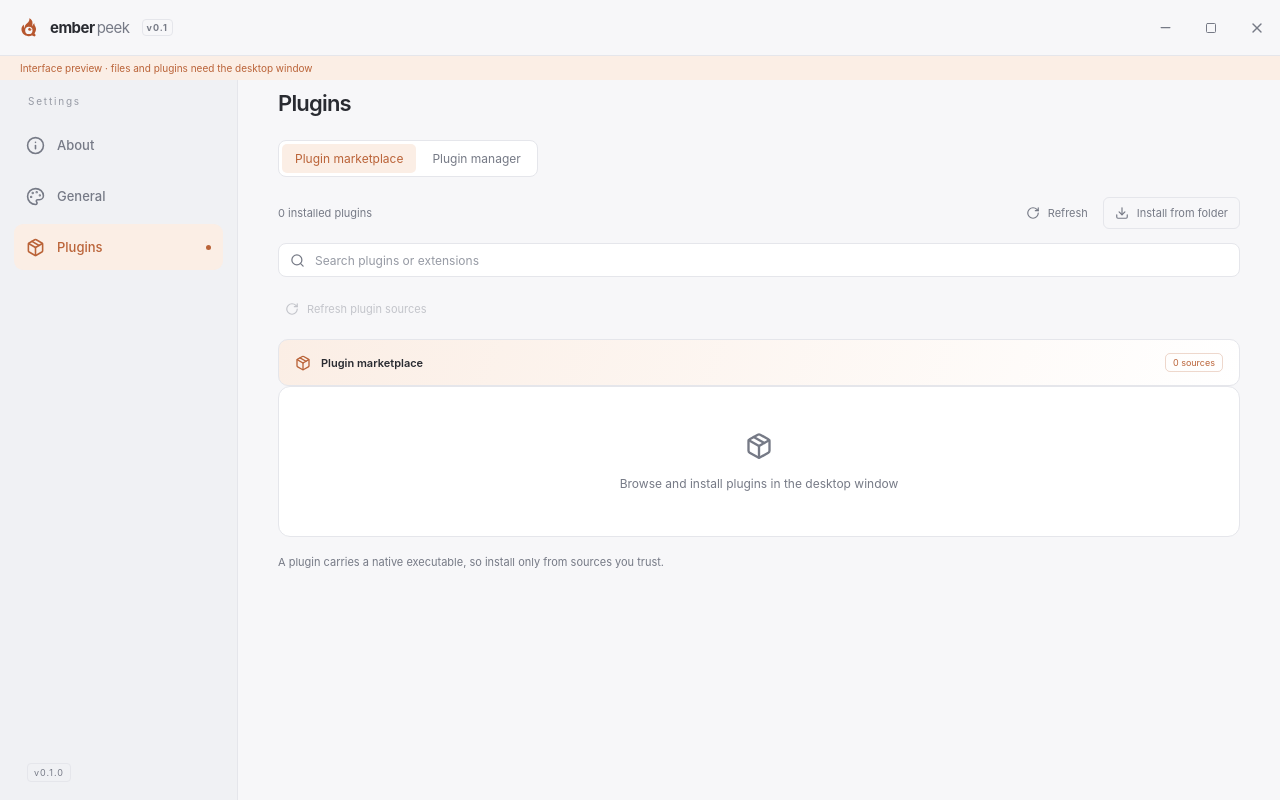
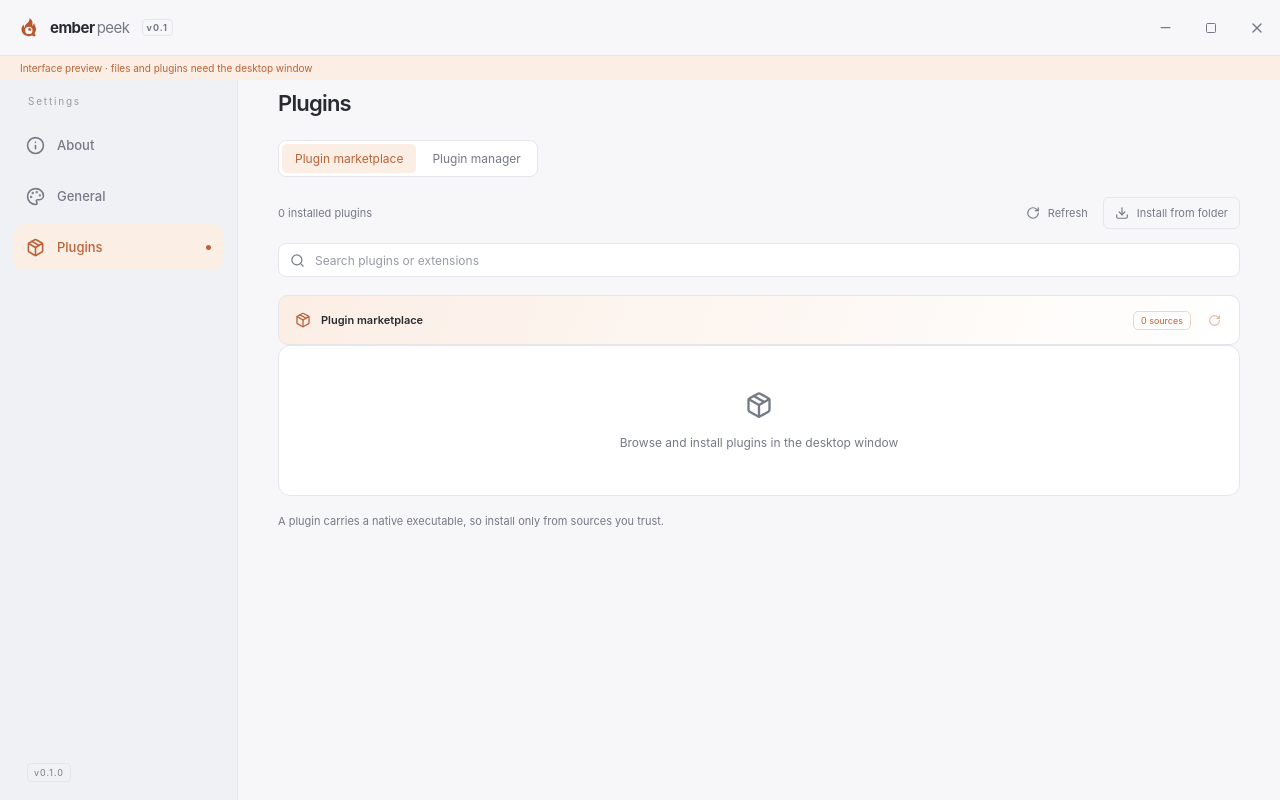
Before and after one commit to Ruszero01/ember-peek, a React (Vite) app: page / in a window 1280 px wide. Both pictures are taken after a click on the button "Manage plugins". Built offline with nearby package versions, Linux system fonts and the light colour scheme.

Commit message:
fix: 刷新插件源移进来源横幅，收成右侧单个图标
它作用的对象就是横幅上标出的那个来源，站在横幅外单独占一行只会让页面更乱。加载中
图标自身旋转，禁用态降透明度；顺带把横幅右侧内边距收到与图标一致的 12px。

```diff
--- a/src/Marketplace.tsx
+++ b/src/Marketplace.tsx
@@ -209,10 +209,26 @@ export function Marketplace({
   return (
     <>
       {action && <PluginConfirm action={action} onClose={() => setAction(null)} />}
-      <button className="text-button" disabled={!desktop || loading || !!busy} onClick={() => void retry()}>
-        <RotateCw size={14} /> {t("market.refreshSources")}
-      </button>
-      <div className="market-source"><Package size={16} /><strong>{t("market.title")}</strong><span className="source-badge">{sourceNames.length === 1 ? sourceNames[0] : t("market.sources", { count: sourceNames.length })}</span></div>
+      {/* The banner carries its own refresh: it acts on the source this banner names, so it
+          reads as part of it instead of floating above it as a second toolbar. */}
+      <div className="market-source">
+        <Package size={16} />
+        <strong>{t("market.title")}</strong>
+        <span className="source-badge">
+          {sourceNames.length === 1
+            ? sourceNames[0]
+            : t("market.sources", { count: sourceNames.length })}
+        </span>
+        <button
+          className="market-refresh"
+          disabled={!desktop || loading || !!busy}
+          title={t("market.refreshSources")}
+          aria-label={t("market.refreshSources")}
+          onClick={() => void retry()}
+        >
+          <RotateCw size={13} className={loading ? "spinner" : undefined} />
+        </button>
+      </div>
       {(error || loadError) && (
         <p className="warning" role="alert">
           {error || loadError}
--- a/src/style.css
+++ b/src/style.css
@@ -1473,9 +1473,14 @@ kbd {
 .enabled-label.enabled { color: var(--accent); }
 .plugin-enable .text-button { border-left: 1px solid var(--border); border-radius: 0; padding-left: 12px; margin-left: 3px; font-size: 10px; }
 .plugin-enable .text-button:hover { color: #ed827d; }
-.market-source { display: flex; align-items: center; gap: 10px; padding: 13px 16px; border: 1px solid var(--border); border-radius: 10px; background: linear-gradient(110deg, var(--accent-bg), var(--card)); color: var(--accent); margin-top: 16px; }
+.market-source { display: flex; align-items: center; gap: 10px; padding: 11px 12px 11px 16px; border: 1px solid var(--border); border-radius: 10px; background: linear-gradient(110deg, var(--accent-bg), var(--card)); color: var(--accent); margin-top: 16px; }
 .market-source strong { font-size: 11px; font-weight: 600; color: var(--text); }
 .source-badge { margin-left: auto; font-size: 9px; border: 1px solid color-mix(in srgb, var(--accent) 25%, transparent); padding: 3px 7px; border-radius: 5px; }
+/* The banner's own refresh: one icon on the line the source is named on, rather than a
+   second toolbar above it. It acts on what the banner shows, so it belongs to it. */
+.market-refresh { display: inline-flex; align-items: center; justify-content: center; flex-shrink: 0; width: 26px; height: 26px; border-radius: 7px; color: var(--accent); background: transparent; transition: background .15s, color .15s; }
+.market-refresh:hover:not(:disabled) { background: color-mix(in srgb, var(--accent) 18%, transparent); }
+.market-refresh:disabled { opacity: .45; cursor: default; }
 /* Installed plugins are chips, not cards: the market is where plugins are found, and the
    plugin manager is where installed ones are read, reordered and removed. A chip only has
    to say which plugin it is, and offer an update when one is actually waiting. */
```
Also changed, not shown: 1 other file (tests, documents, lock files or other folders).
